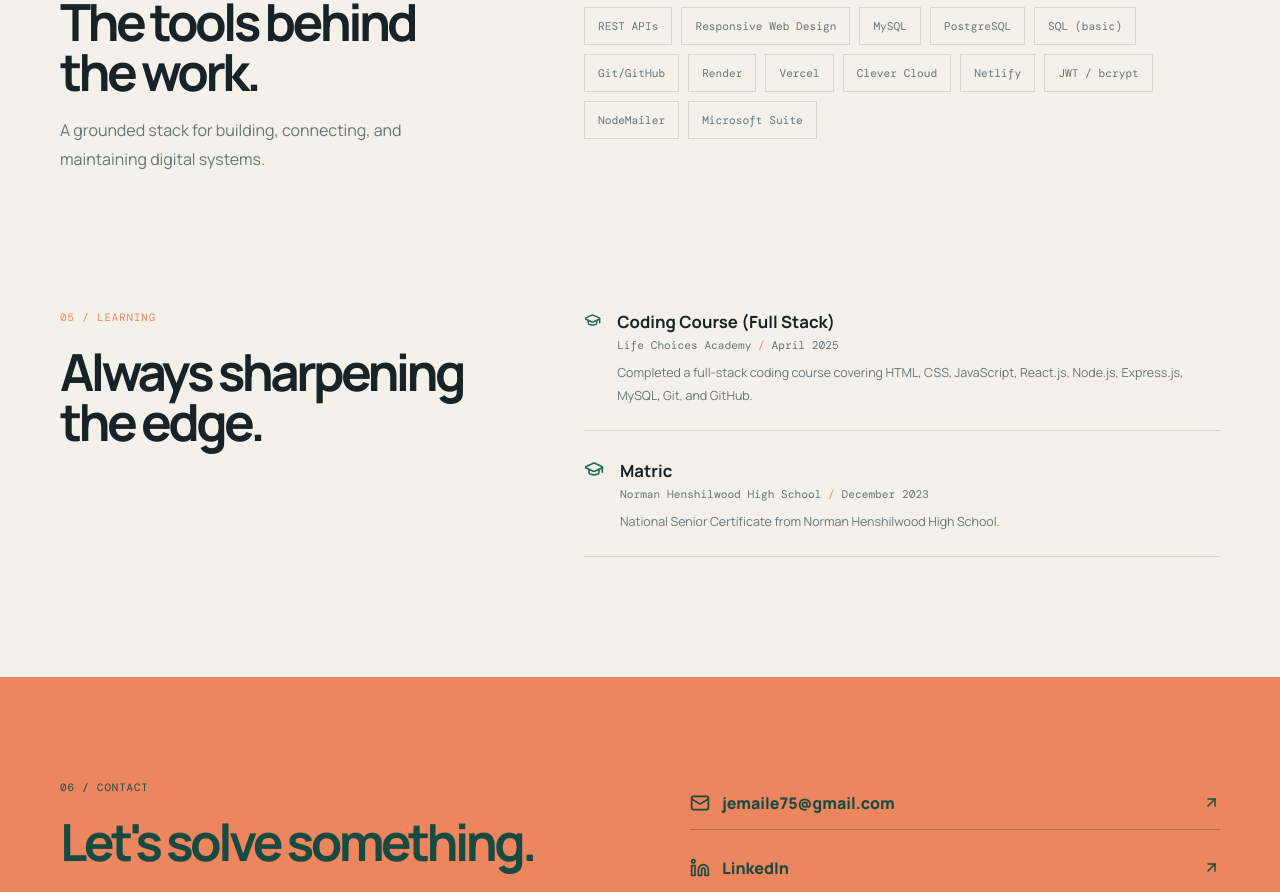
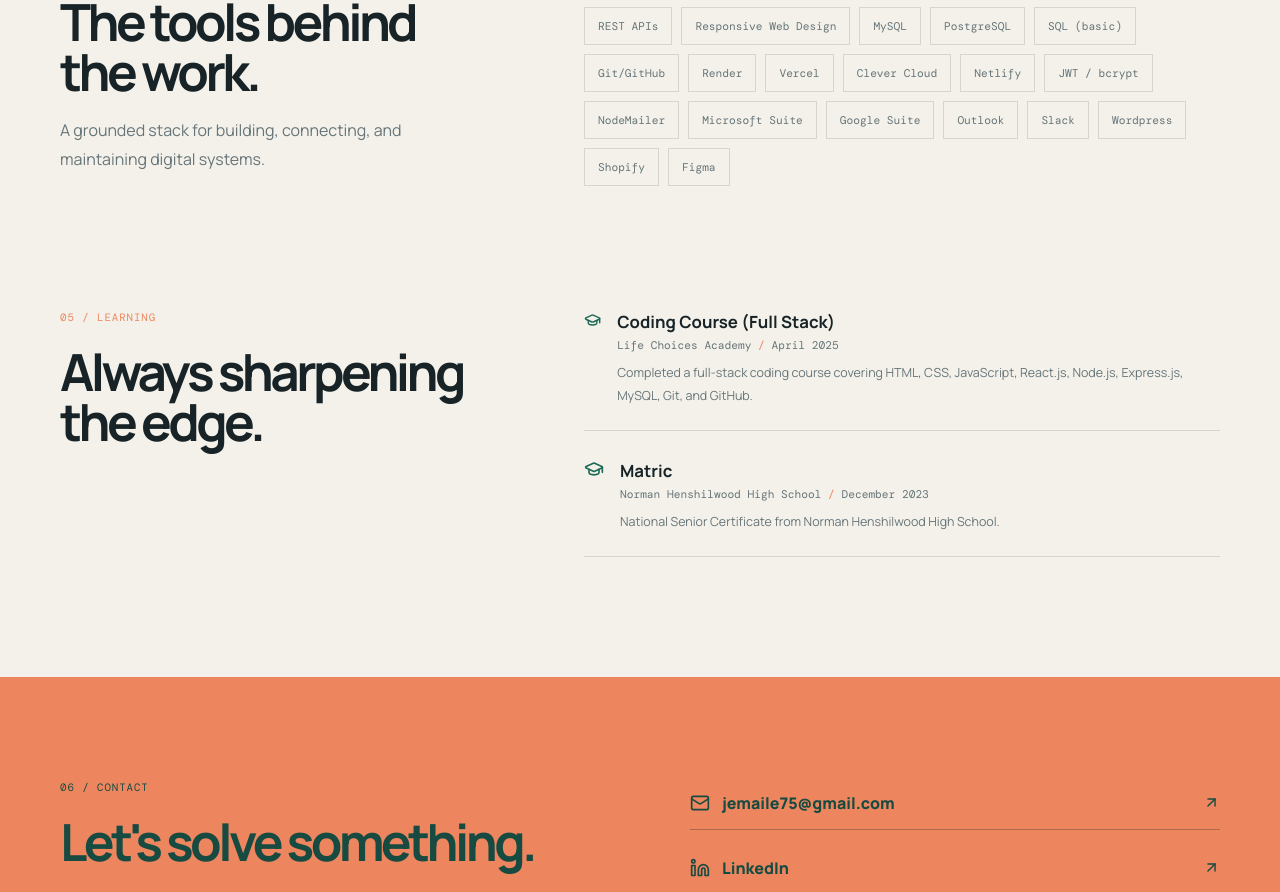
Before and after one commit to GeorgeZa01/React-Portfolio-Mark1, a React (Vite) app: page / in a window 1280 px wide. Shown: the part 5619-6511 px from the top of the page. Built offline with nearby package versions, Linux system fonts and the light colour scheme; the HTML template or start-up script is replaced by a standard one.

Commit message:
update to toolkit

```diff
--- a/src/data/constants.js
+++ b/src/data/constants.js
@@ -41,6 +41,13 @@
   { name: 'JWT / bcrypt', icon: FileText, cssColor: 'var(--color-nodejs)' },
   { name: 'NodeMailer', icon: MessageSquare, cssColor: 'var(--color-nodejs)' },
   { name: 'Microsoft Suite', icon: Monitor, cssColor: 'var(--color-nodejs)' },
+  { name: 'Google Suite', icon: Monitor, cssColor: 'var(--color-nodejs)' },
+  { name: 'Outlook', icon: Monitor, cssColor: 'var(--color-nodejs)' },
+  { name: 'Slack', icon: Monitor, cssColor: 'var(--color-nodejs)' },
+  { name: 'Wordpress', icon: Monitor, cssColor: 'var(--color-nodejs)' },
+  { name: 'Shopify', icon: Monitor, cssColor: 'var(--color-nodejs)' },
+  { name: 'Figma', icon: Monitor, cssColor: 'var(--color-nodejs)' },
+
 ];
 
 export const PROJECTS = [
```
